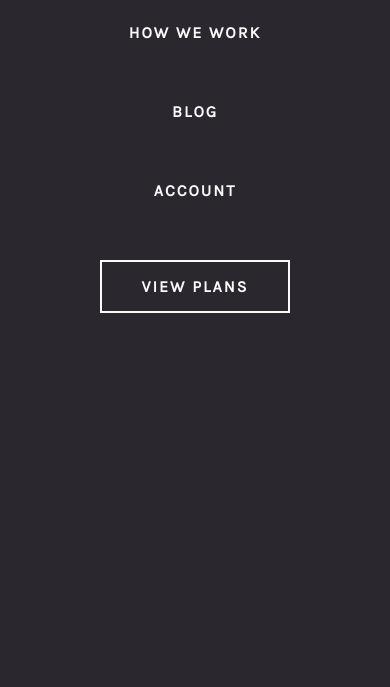
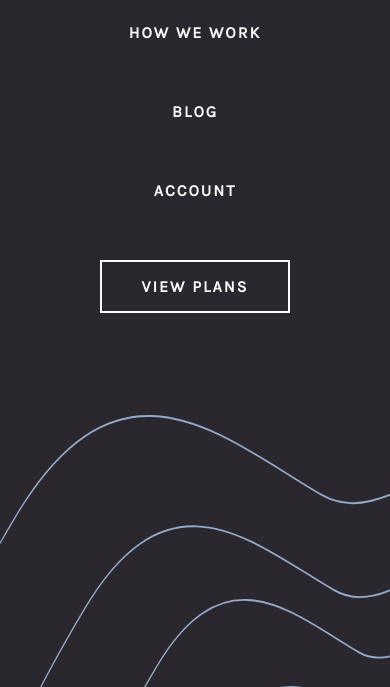
Before and after one commit to wuzer1/insure-landing-page, a plain HTML site: page index.html in a window 390 px wide. Both pictures are taken after a click on the button 318 px from the left and 47 px from the top of the page. Shown: the part 97-784 px from the top of the page. Drawn offline with Linux system fonts and the light colour scheme.

Commit message:
final touch up, cleaned the code, added pattern to mobile nav, resolved issue with how we work button as not clickable

```diff
--- a/style.css
+++ b/style.css
@@ -49,6 +49,7 @@ header{
     color: #fff;
     width: 100%;
     z-index: 999;
+    height: 100px;
 }
 .container{
     width: 1440px;
@@ -112,6 +113,7 @@ ul li{
     padding: 15px 40px;
     z-index: 1;
     position: relative;
+    z-index: 998;
 }
 .nav-link.nav-plans-light:hover{
     color: var(--primary-color-dviolet);
@@ -135,7 +137,6 @@ h1{
     letter-spacing: 2px;
     text-align: justify;
 }
-
 #how-we-work::after{
     content: '';
     position: absolute;
@@ -146,7 +147,6 @@ h1{
     right: 0;
     width: 50%;
     height: 100%;
-    /* z-index: 2; */
 }
 #how-we-work::before{
     content: '';
@@ -160,7 +160,6 @@ h1{
     width: 100%;
     height: 100%;
     z-index: 2;
-
 }
 #how-we-work img{
     margin-bottom: -200px;
@@ -326,6 +325,10 @@ footer .container{
     nav ul.show{
         display: flex;
         background-color: var(--neutral-color-vdviolet);
+        background-image: url('/images/bg-pattern-mobile-nav.svg');
+        background-repeat: no-repeat;
+        background-position: bottom;
+        background-size: 100% 50%;
         flex-direction: column;
         position: fixed;
         top: 0;
```
